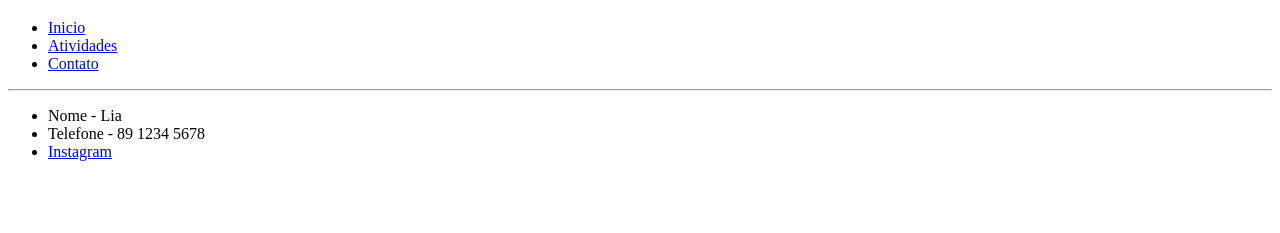
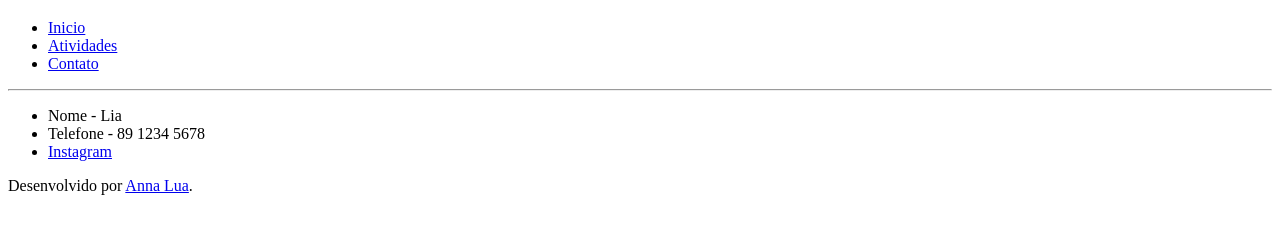
Before and after one commit to Annalu4/web-platform-yxr3fg, a plain HTML site: page avaliacoes/atividade2/contato.html in a window 1280 px wide. Shown: the part 61-294 px from the top of the page. Drawn offline with Linux system fonts and the light colour scheme.

Commit message:
3 files modified

```diff
--- a/avaliacoes/atividade2/contato.html
+++ b/avaliacoes/atividade2/contato.html
@@ -26,5 +26,9 @@
         >
       </li>
     </ul>
+    <footer>
+    Desenvolvido por
+    <a href="https://github.com/Annalu4">Anna Lua</a>.
+  </footer>
   </body>
 </html>
```
Also changed, not shown: avaliacoes/atividade2/atividades.html (+4 -0 lines), avaliacoes/atividade2/index.html (+6 -1 lines).
